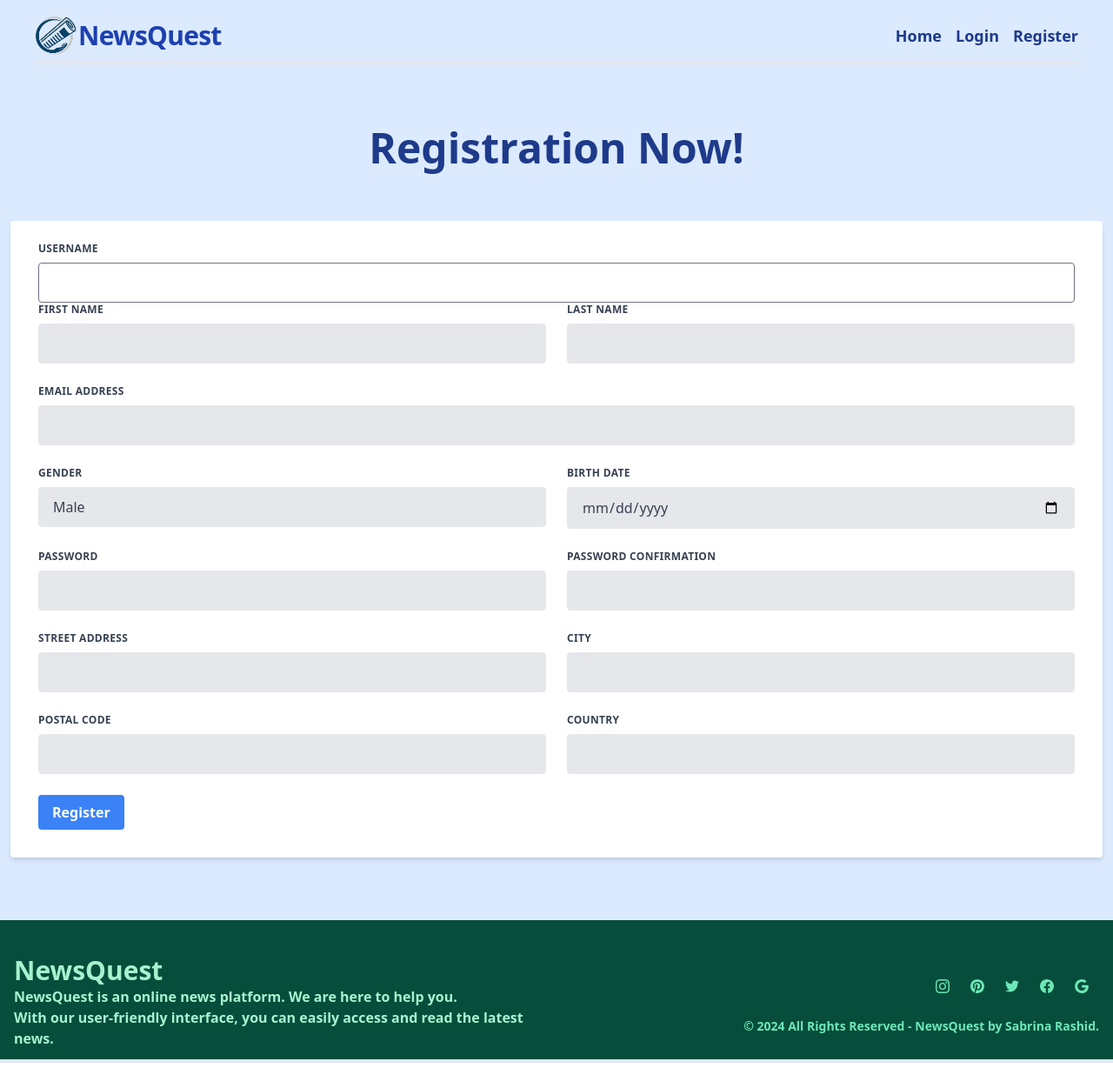
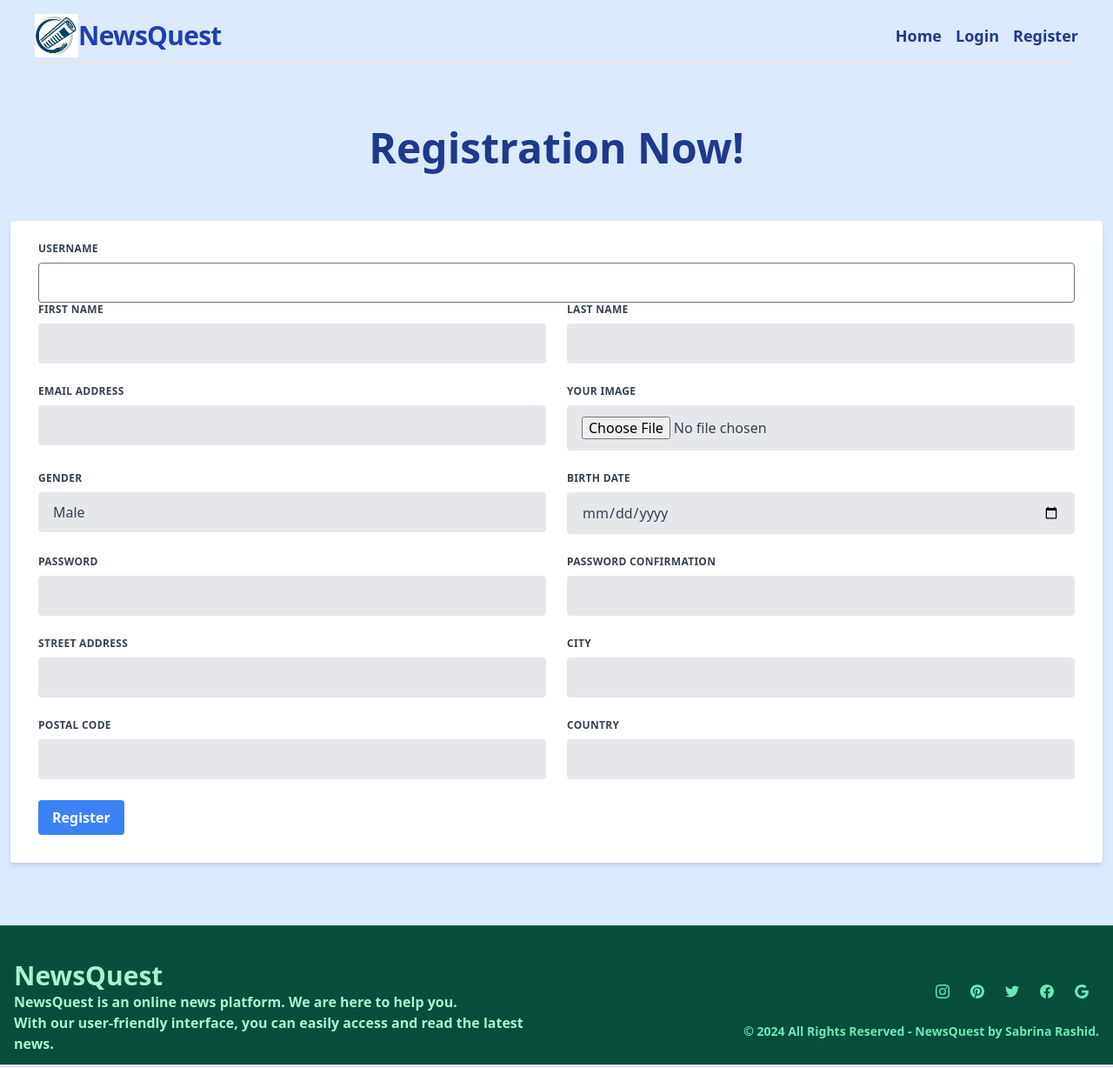
Before and after one commit to sabrinara/NewsQuest, a Django app: page /accounts/signup/ in a window 1280 px wide. Shown: the whole page at 87% size. Run offline with Django 4.2, Linux system fonts and the light colour scheme.

Commit message:
image field added in the registration field

```diff
--- a/accounts/forms.py
+++ b/accounts/forms.py
@@ -6,6 +6,7 @@ from .models import UserNewspaperAccount, UserAddress
 
 class UserRegistrationForm(UserCreationForm):
     birth_date = forms.DateField(widget=forms.DateInput(attrs={'type':'date'}))
+    image = forms.ImageField()
     gender = forms.ChoiceField(choices=GENDER_TYPE)
     street_address = forms.CharField(max_length=100)
     city = forms.CharField(max_length= 100)
@@ -13,7 +14,7 @@ class UserRegistrationForm(UserCreationForm):
     country = forms.CharField(max_length=100)
     class Meta:
         model = User
-        fields = ['username', 'password1', 'password2', 'first_name', 'last_name', 'email', 'birth_date','gender', 'postal_code', 'city','country', 'street_address']
+        fields = ['username', 'password1', 'password2', 'first_name', 'last_name', 'email', 'birth_date',"image",'gender', 'postal_code', 'city','country', 'street_address']
 
 
     def save(self, commit=True):
@@ -24,6 +25,7 @@ class UserRegistrationForm(UserCreationForm):
             postal_code = self.cleaned_data.get('postal_code')
             country = self.cleaned_data.get('country')
             birth_date = self.cleaned_data.get('birth_date')
+            image = self.cleaned_data.get('image')
             city = self.cleaned_data.get('city')
             street_address = self.cleaned_data.get('street_address')
 
@@ -37,6 +39,7 @@ class UserRegistrationForm(UserCreationForm):
             UserNewspaperAccount.objects.create(
                 user = our_user,
                 gender = gender,
+                image = image,
                 birth_date =birth_date,
                 account_no = 100000+ our_user.id
             )
@@ -62,6 +65,7 @@ class UserUpdateForm(forms.ModelForm):
     birth_date = forms.DateField(widget=forms.DateInput(attrs={'type':'date'}))
     gender = forms.ChoiceField(choices=GENDER_TYPE)
     street_address = forms.CharField(max_length=100)
+    image = forms.ImageField()
     city = forms.CharField(max_length= 100)
     postal_code = forms.IntegerField()
     country = forms.CharField(max_length=100)
@@ -92,6 +96,7 @@ class UserUpdateForm(forms.ModelForm):
 
             if user_account:
                 self.fields['gender'].initial = user_account.gender
+                self.fields['image'].initial = user_account.image
                 self.fields['birth_date'].initial = user_account.birth_date
                 self.fields['street_address'].initial = user_address.street_address
                 self.fields['city'].initial = user_address.city
@@ -108,6 +113,7 @@ class UserUpdateForm(forms.ModelForm):
 
             user_account.gender = self.cleaned_data['gender']
             user_account.birth_date = self.cleaned_data['birth_date']
+            user_account.image = self.cleaned_data['image']
             user_account.save()
 
             user_address.street_address = self.cleaned_data['street_address']
--- a/accounts/models.py
+++ b/accounts/models.py
@@ -10,6 +10,7 @@ class UserNewspaperAccount(models.Model):
     gender = models.CharField(max_length=10, choices=GENDER_TYPE)
     initial_publish_date = models.DateField(auto_now_add=True)
     is_editor = models.BooleanField(default=False)
+    userImage = models.ImageField(upload_to='images/', null=True, blank=True)
 
 
     def __str__(self):
--- a/accounts/templates/accounts/registration.html
+++ b/accounts/templates/accounts/registration.html
@@ -48,7 +48,7 @@
                     </div>
                 </div>
                 <div class="flex flex-wrap -mx-3 mb-6">
-                    <div class="w-full  px-3 mb-6 md:mb-0">
+                    <div class="w-full md:w-1/2  px-3 mb-6 md:mb-0">
                         <label class="block uppercase tracking-wide text-gray-700 text-xs font-bold mb-2"
                             for="{{ form.email.id_for_label }}">
                             {{ form.email.label }}
@@ -56,6 +56,15 @@
                         <p class="text-red-600 text-sm italic pb-2">{{ error }}</p>
                         {% endfor %} {% endif %}
                     </div>
+                    <!--for  image field  -->
+                <div class="w-full md:w-1/2 px-3 mb-6 md:mb-0">
+                    <label class="block uppercase tracking-wide text-gray-700 text-xs font-bold mb-2"
+                        for="{{ form.image.id_for_label }}">
+                      YOur  {{ form.image.label }}
+                    </label> {{ form.image }} {% if form.image.errors %} {% for error in form.image.errors %}
+                    <p class="text-red-600 text-sm italic pb-2">{{ error }}</p>
+                    {% endfor %} {% endif %}
+                </div>
 
                 </div>
                 <div class="flex flex-wrap -mx-3 mb-6">
--- a/core/templates/navbar.html
+++ b/core/templates/navbar.html
@@ -1,7 +1,7 @@
 {% load static %}
 <nav class="flex items-center justify-between flex-wrap py-4 px-2 md:px-10">
     <div class="flex items-center">
-        <a href="{% url 'home' %}"><img src="{% static 'logo.png' %}" width="50px" height="50px"></a>
+        <a href="{% url 'home' %}"><img src="{% static 'logo.jpg' %}" width="50px" height="50px"></a>
         <a href="{% url 'home' %}" class="font-semibold text-xl tracking-tight text-blue-800 text-3xl ">NewsQuest</a>
     </div>
     <div class="flex items-center ">
```
Also changed, not shown: accounts/migrations/0004_usernewspaperaccount_image.py (added), accounts/migrations/0005_remove_usernewspaperaccount_image.py (added), accounts/migrations/0006_usernewspaperaccount_userimage.py (added), core/static/logo.jpg (added), db.sqlite3.
